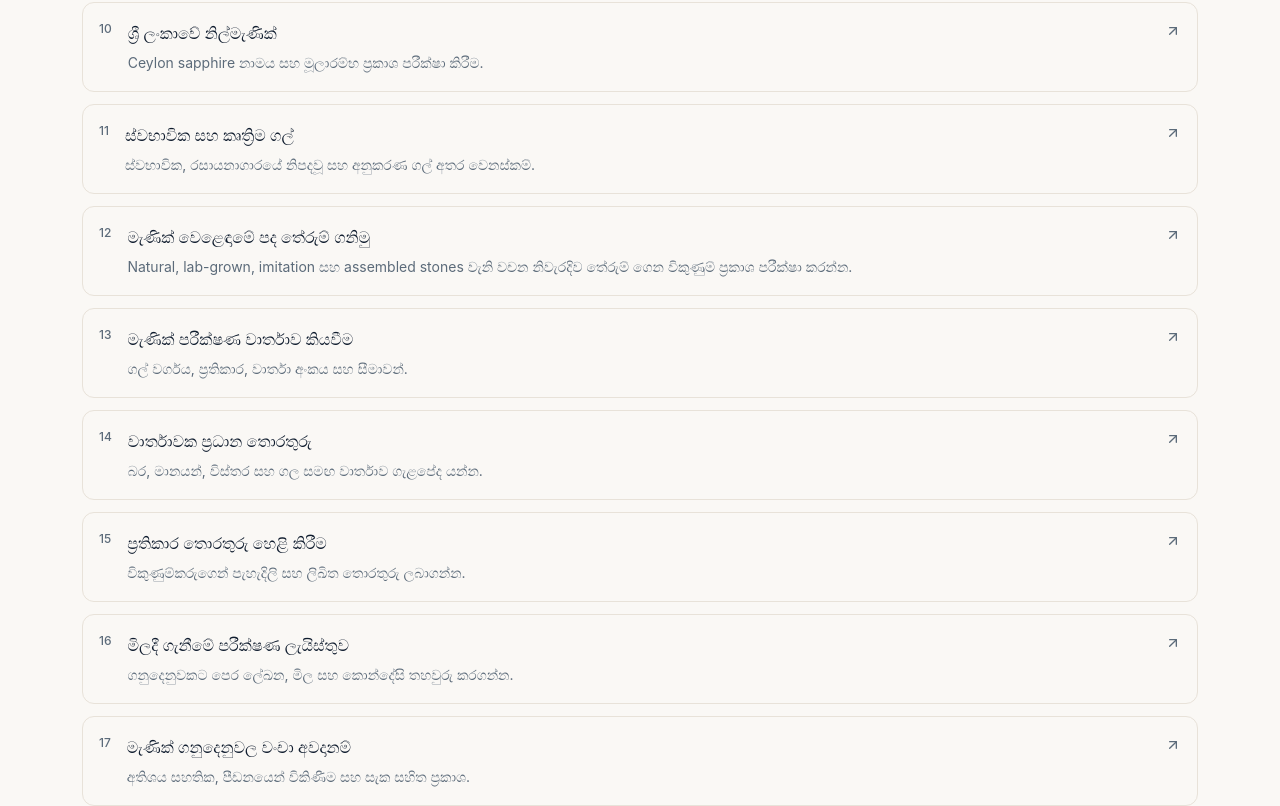
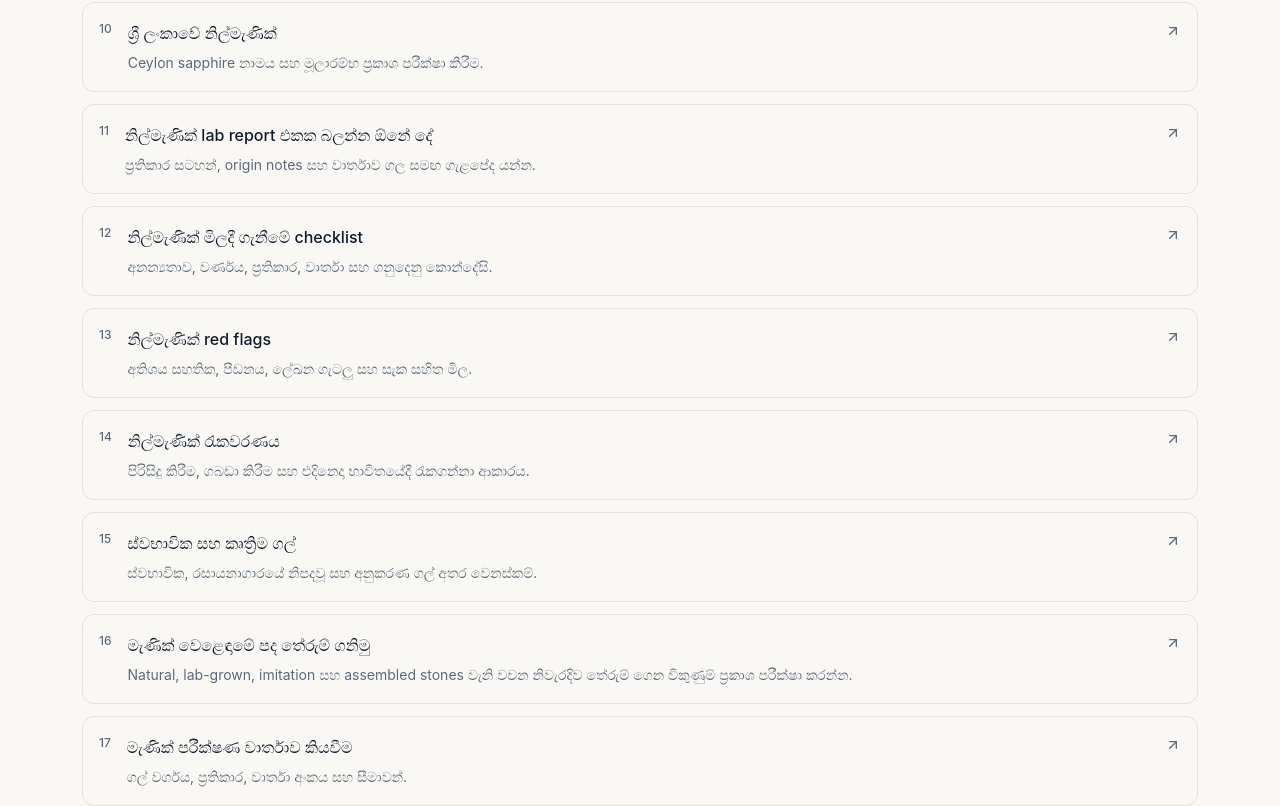
Before and after one commit to LinukaBandara/GemologyX, a Next.js app: page /si/learn/blue-sapphire-complete-guide in a window 1280 px wide. Shown: the part 1940-2746 px from the top of the page. Built offline with nearby package versions, Linux system fonts and the light colour scheme.

Commit message:
content: link new Blue Sapphire gap pages in hub

```diff
--- a/src/app/si/learn/blue-sapphire-complete-guide/page.tsx
+++ b/src/app/si/learn/blue-sapphire-complete-guide/page.tsx
@@ -66,6 +66,26 @@ const guides = [
     href: "/si/learn/sri-lankan-blue-sapphire",
   },
   {
+    title: "නිල්මැණික් lab report එකක බලන්න ඕනේ දේ",
+    description: "ප්‍රතිකාර සටහන්, origin notes සහ වාර්තාව ගල සමඟ ගැළපේද යන්න.",
+    href: "/si/learn/blue-sapphire-lab-report",
+  },
+  {
+    title: "නිල්මැණික් මිලදී ගැනීමේ checklist",
+    description: "අනන්‍යතාව, වර්ණය, ප්‍රතිකාර, වාර්තා සහ ගනුදෙනු කොන්දේසි.",
+    href: "/si/learn/blue-sapphire-buying-checklist",
+  },
+  {
+    title: "නිල්මැණික් red flags",
+    description: "අතිශය සහතික, පීඩනය, ලේඛන ගැටලු සහ සැක සහිත මිල.",
+    href: "/si/learn/blue-sapphire-red-flags",
+  },
+  {
+    title: "නිල්මැණික් රැකවරණය",
+    description: "පිරිසිදු කිරීම, ගබඩා කිරීම සහ එදිනෙදා භාවිතයේදී රැකගන්නා ආකාරය.",
+    href: "/si/learn/blue-sapphire-care",
+  },
+  {
     title: "ස්වභාවික සහ කෘත්‍රිම ගල්",
     description: "ස්වභාවික, රසායනාගාරයේ නිපදවූ සහ අනුකරණ ගල් අතර වෙනස්කම්.",
     href: "/si/learn/natural-vs-synthetic-gemstones",
@@ -121,7 +141,7 @@ export default function Page() {
         { label: "නිල්මැණික් හඳුනාගැනීම", href: "/si/learn/identify-sapphire" },
         { label: "නිල්මැණිකක වටිනාකමට බලපාන කරුණු", href: "/si/learn/blue-sapphire-value-factors" },
         { label: "Heated vs Unheated", href: "/si/learn/heated-vs-unheated-blue-sapphire" },
-        { label: "ශ්‍රී ලංකාවේ නිල්මැණික්", href: "/si/learn/sri-lankan-blue-sapphire" },
+        { label: "නිල්මැණික් මිලදී ගැනීමේ checklist", href: "/si/learn/blue-sapphire-buying-checklist" },
       ]}
     >
       <QuickAnswer>
```
